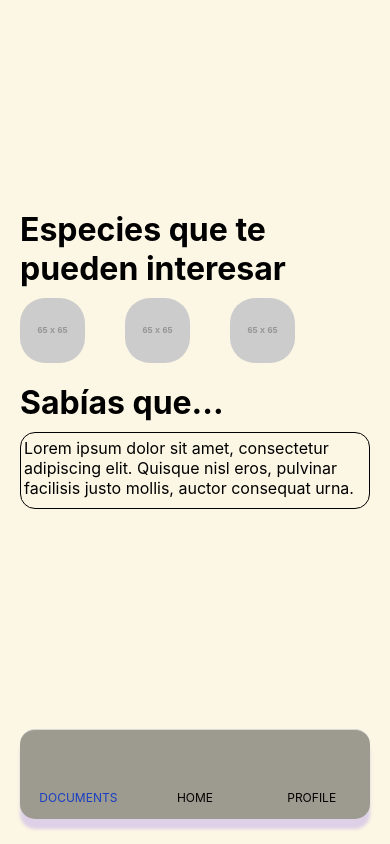
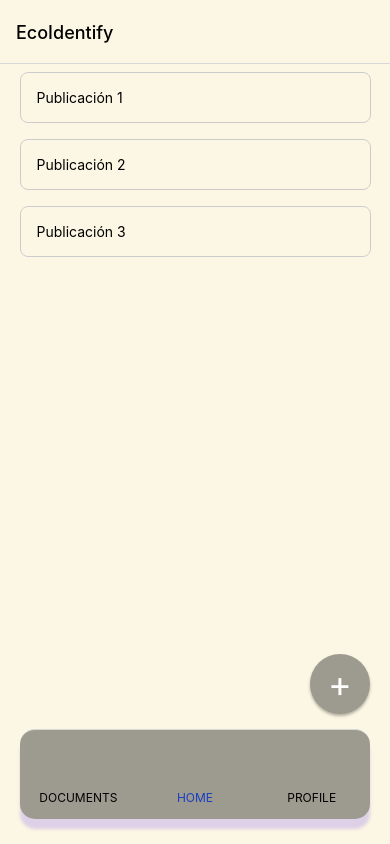
Before and after one commit to Msanche/EcoIdentify-ReactNative, a React Native app: screen /Tabs in a window 390 px wide. Built offline with nearby package versions, Linux system fonts and the light colour scheme; some icons are missing.

Commit message:
domingo1.1

```diff
--- a/component/tab.js
+++ b/component/tab.js
@@ -20,7 +20,7 @@ const Tab = createBottomTabNavigator();
 const Tabs = () => {
     return (
         <Tab.Navigator
-            initialRouteName="Home"
+            initialRouteName="EcoIdentify"
             screenOptions={{
                 tabBarStyle: {
                     position: 'absolute',
```
